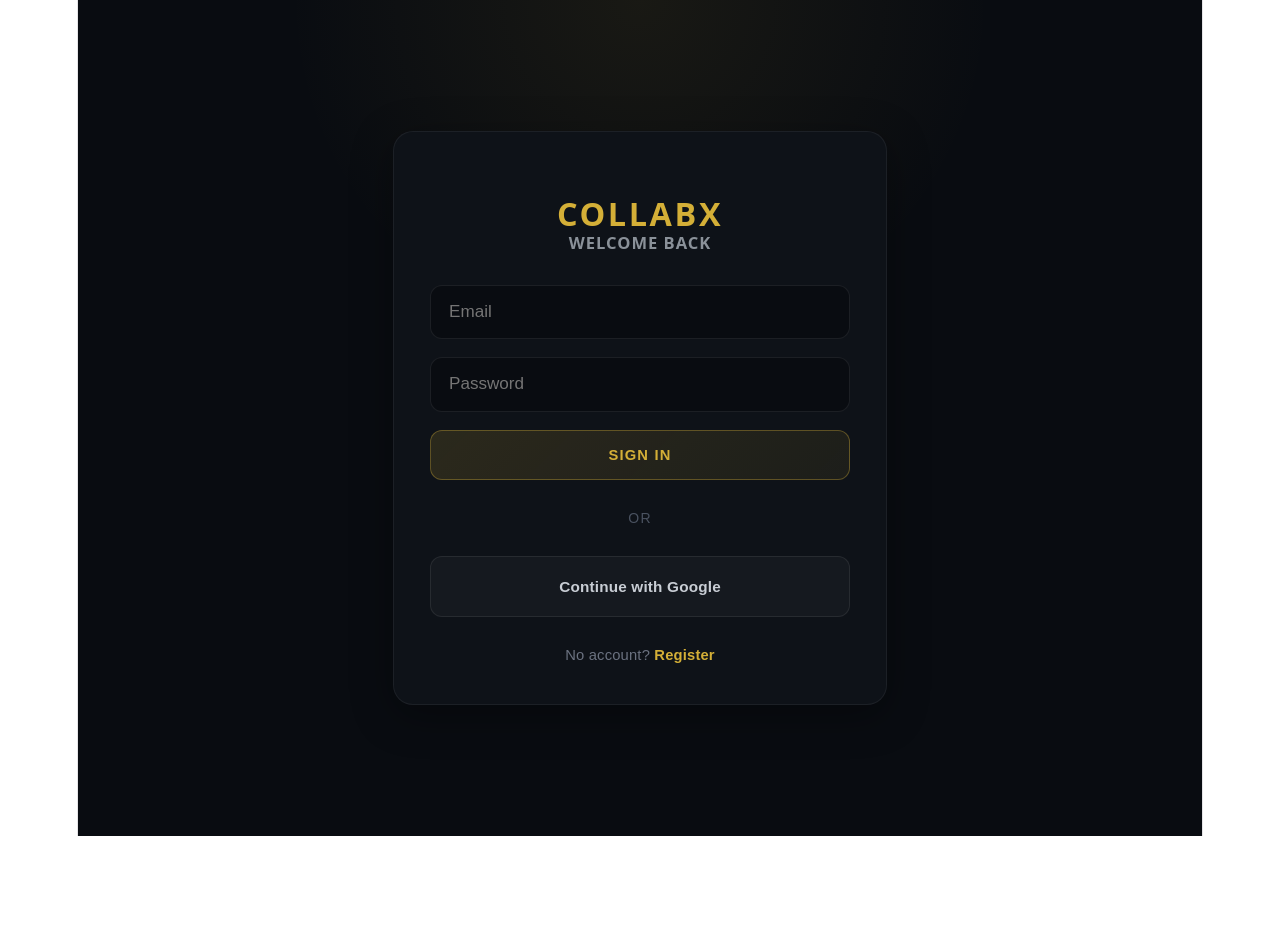
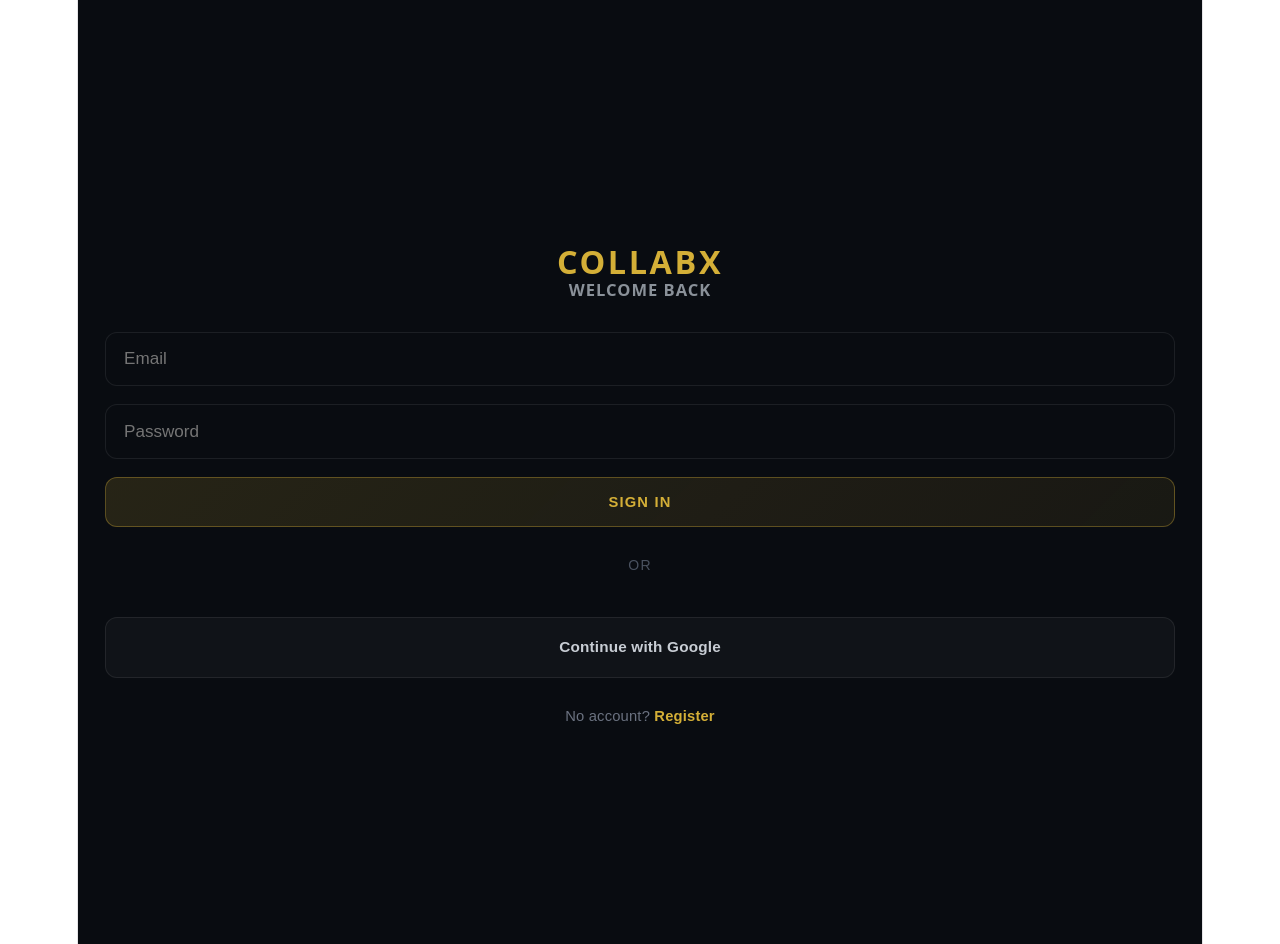
Before and after one commit to keshavbhalla2006/collabx, a React (Vite) app in the folder client/: page /login in a window 1280 px wide. Before the commit the page ends 836 px from the top, so only its background shows below. Built offline with nearby package versions, Linux system fonts and the light colour scheme; no server answers.

Commit message:
Refactor Login page styles
Refactor styles for Login page, improving layout and design.

```diff
--- a/client/src/pages/Login.jsx
+++ b/client/src/pages/Login.jsx
@@ -90,14 +90,6 @@ const styles = {
  page: {
   minHeight: '100vh',
 
-    display: 'flex',
-
-    alignItems: 'center',
-
-    justifyContent: 'center',
-
-    padding: '1rem',
-
   background: `
     radial-gradient(
       circle at top,
@@ -108,22 +100,36 @@ const styles = {
   `,
 
   fontFamily: "'Syne', sans-serif",
+
+  display: 'flex',
+
+  alignItems: 'stretch',
+
+  justifyContent: 'stretch',
 },
 
   card: {
   width: '100%',
 
-    maxWidth: '420px',
+  minHeight: '100vh',
 
-    background: '#0e1218',
+  background: '#090c11',
 
-    border: '1px solid rgba(255,255,255,0.06)',
+  border: 'none',
 
-    borderRadius: '20px',
+  borderRadius: 0,
 
-    padding: '2rem',
+  padding: '4rem 1.5rem',
 
-    boxShadow: '0 10px 40px rgba(0,0,0,0.35)',
+  display: 'flex',
+
+  flexDirection: 'column',
+
+  justifyContent: 'center',
+
+  maxWidth: '100%',
+
+  margin: '0 auto',
 },
 
   logo: {
```
Lines whose indentation alone changed are shown as unchanged.
